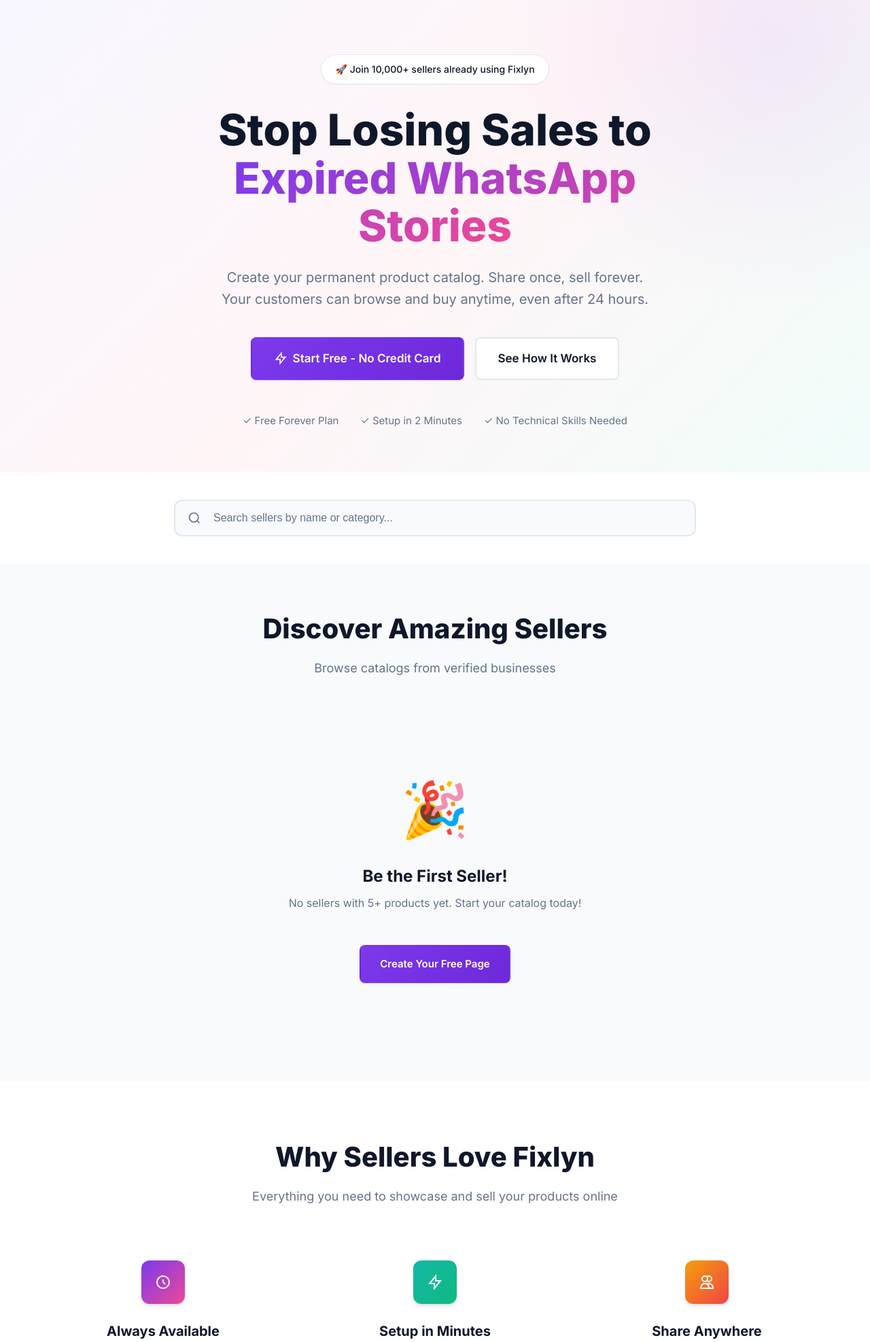
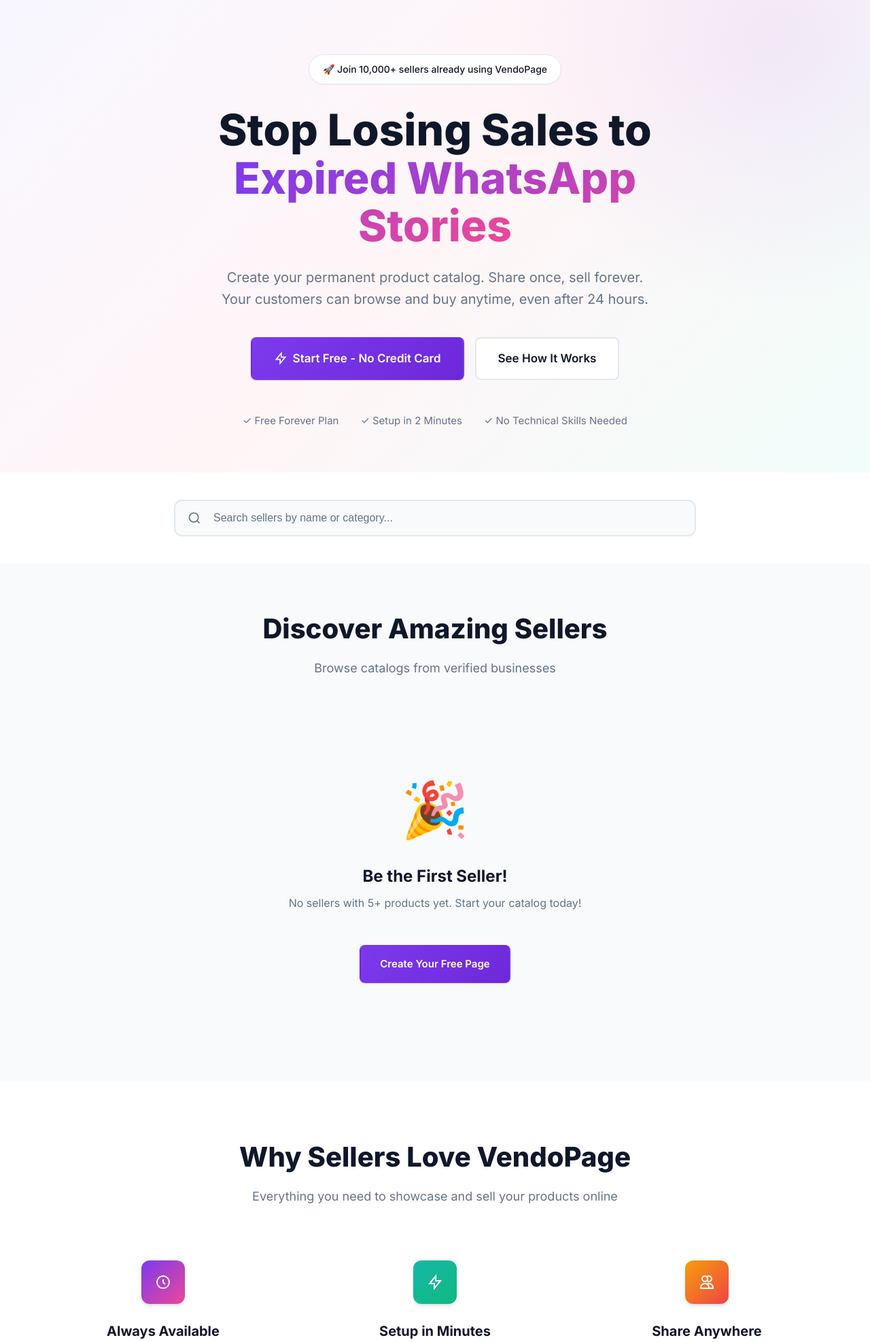
Before and after one commit to Realquiid/vendopage, a Django app: page / in a window 1280 px wide. Shown: the part 89-2063 px from the top of the page at 68% size. Run offline with Django 5.2, Linux system fonts and the light colour scheme; data that the repository does not hold is empty.

Commit message:
Initial commit - VendoPage ready for deployment

```diff
--- a/templates/home.html
+++ b/templates/home.html
@@ -6,7 +6,7 @@
     <div class="container">
         <div class="hero-content">
             <div class="hero-badge">
-                <span>🚀 Join 10,000+ sellers already using Fixlyn</span>
+                <span>🚀 Join 10,000+ sellers already using VendoPage</span>
             </div>
             <h1 class="hero-title">
                 Stop Losing Sales to<br>
@@ -143,7 +143,7 @@
 <section class="features-section" id="features">
     <div class="container">
         <div class="section-header">
-            <h2 class="section-title">Why Sellers Love Fixlyn</h2>
+            <h2 class="section-title">Why Sellers Love VendoPage</h2>
             <p class="section-subtitle">Everything you need to showcase and sell your products online</p>
         </div>
 
```
